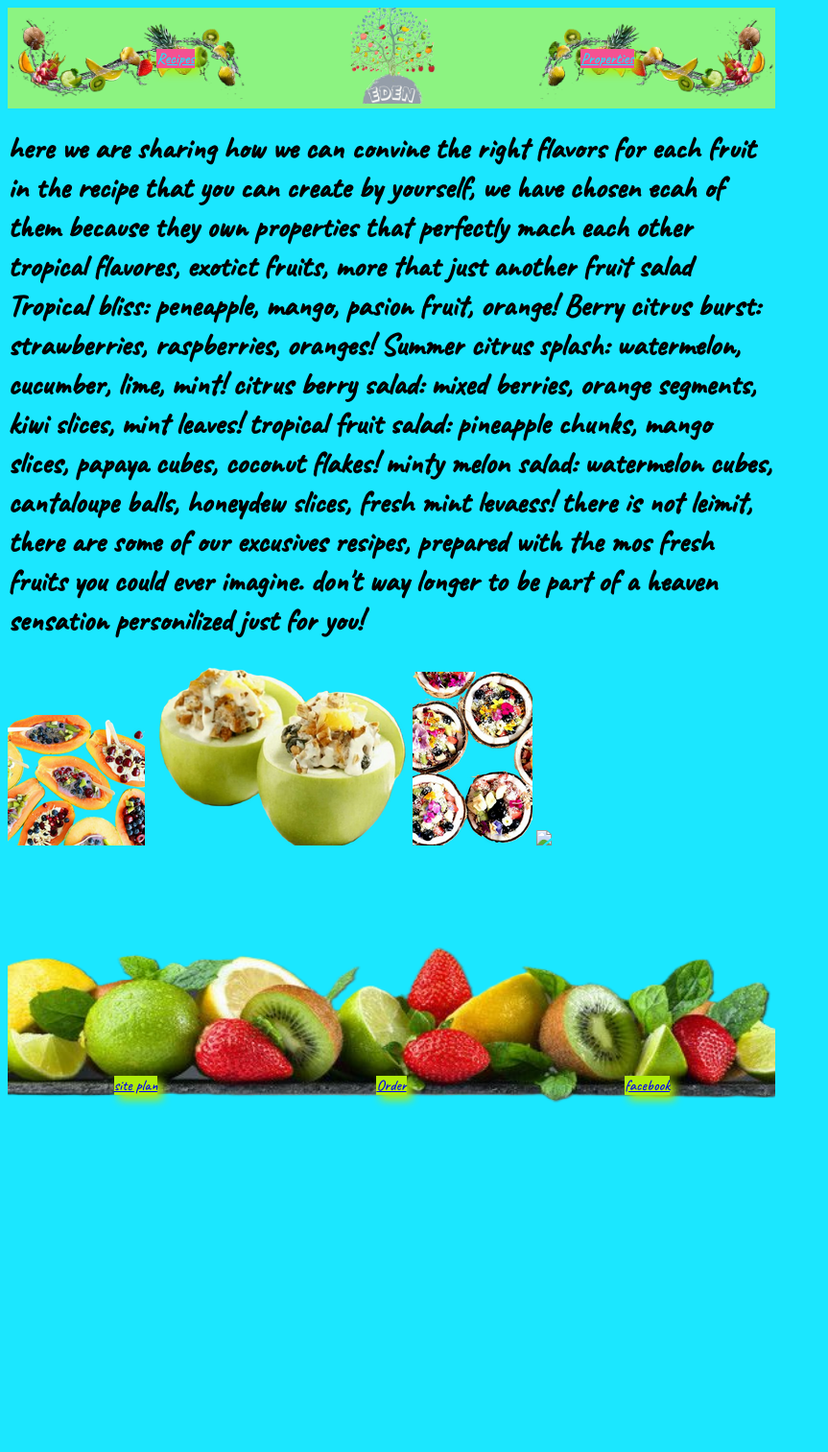
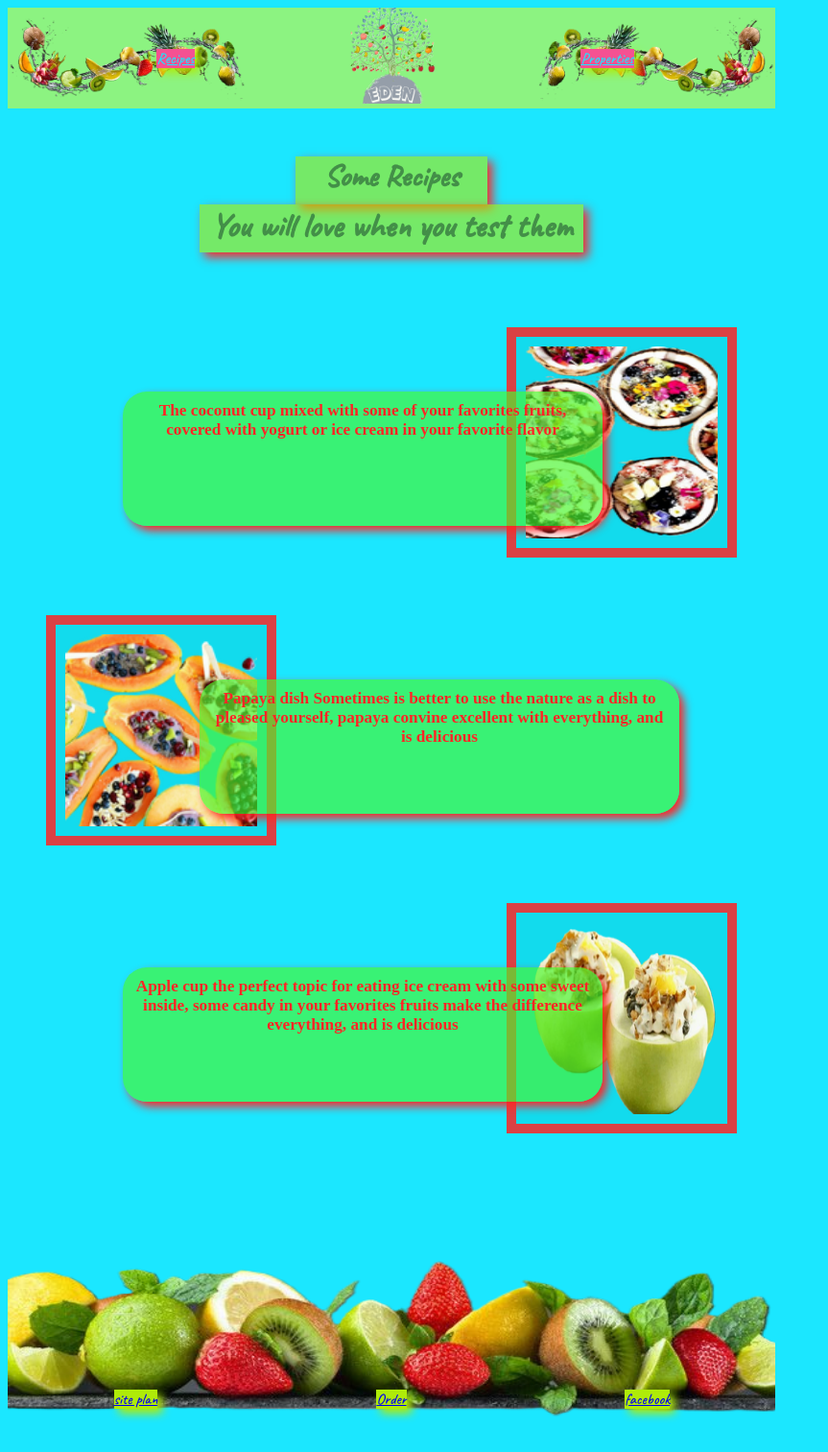
Before and after one commit to Nam3Mc/wdd130, a plain HTML site: page edden/recipe.html in a window 1280 px wide. Shown: the whole page at 96% size, without its empty margins (0-863 px from the left). Before the commit the page ends 1186 px from the top, so only its background shows below. Drawn offline with Linux system fonts and the light colour scheme; a web font is replaced by a local one.

Commit message:
child done

```diff
--- a/edden/recipe.html
+++ b/edden/recipe.html
@@ -3,7 +3,7 @@
 <head>
   <meta charset="UTF-8">
   <meta name="viewport" content="width=device-width, initial-scale=1.0">
-  <link type="text/css" rel="stylesheet" href="styles/styles.css" />
+  <link rel="stylesheet" href="styles/styles.css">
   <title>EDDEN</title>
 </head>
 <body>
@@ -25,16 +25,58 @@
       alt="fruitsw">
     </div>
 
-    <main>
+    <div id="headline">
+      <section id="text">
+          <h1>
+              Some Recipes
+          </h1>
+          <h2>
+              You will love when you test them
+          </h2>
+      </section>
+  </div>
 
-      <h1> here we are sharing how we can convine the right flavors for each fruit in the recipe that you can create by yourself, we have chosen ecah of them because they own properties that perfectly mach each other tropical flavores, exotict fruits, more that just another fruit salad Tropical bliss: peneapple, mango, pasion fruit, orange! Berry citrus burst: strawberries, raspberries, oranges! Summer citrus splash: watermelon, cucumber, lime, mint! citrus berry salad: mixed berries, orange segments, kiwi slices, mint leaves! tropical fruit salad: pineapple chunks, mango slices, papaya cubes, coconut flakes! minty melon salad: watermelon cubes, cantaloupe balls, honeydew slices, fresh mint levaess! there is not leimit, there are some of our excusives resipes, prepared with the mos fresh fruits you could ever imagine. don't way longer to be part of a heaven sensation personilized just for you!</h1>
-
-      <img src="images/papaya.png" alt=" ">
-      <img src="images/apple.png" alt=" ">
-      <img src="images/coconut.png" alt=" ">
-      <img src="images/magigwatermellon.png" alt=" ">
-
-    </main>
+    <main class="boxes">
+      <div id="first">
+          <img class="pict" src="images/coconut.png" alt="between montains">
+      </div>
+      <div id="second">
+          <img class="pict" src="images/papaya.png" alt="between">
+      </div>
+      <div id="third">
+          <img class="pict" src="images/apple.png" alt="between montains">
+      </div>
+      <section id="text1">
+          <h2 class="text">
+            The coconut cup
+            mixed with some of your
+            favorites fruits, covered
+            with yogurt or ice cream in
+            your favorite flavor
+          </h2>
+      </section>
+      <section id="text2">
+          <h2 class="text">
+            Papaya dish
+            Sometimes is better to use the
+            nature as a dish to pleased
+            yourself, papaya convine
+            excellent with everything,
+            and is delicious
+          </h2>
+      </section>
+      <section id="text3">
+          <h2 class="text">
+            Apple cup
+            the perfect topic for eating
+            ice cream with some sweet
+            inside, some candy in your
+            favorites fruits make the
+            difference everything,
+            and is delicious
+          </h2>
+      </section>
+  </main>
 
     <div id="down">
       <img src="images/line.png" alt="">
--- a/edden/styles/styles.css
+++ b/edden/styles/styles.css
@@ -129,3 +129,97 @@ body {
         color: #F55192;
         margin-top: 30px;
     }
+
+    /* child page  */
+
+    #text h1 {
+        width: 200px;
+        height: 50px;
+        color: rgb(67, 143, 72);
+        font-family: 'Caveat';
+        font-size: 2em;
+        margin: auto;
+        margin-top: 50px;
+        text-align: center;
+        box-shadow: 5px 5px 10px #FF2525;
+        background-color: #afeb099c;
+    }
+
+    #text h2 {
+        font-family: 'Caveat';
+        width: 400px;
+        height: 50px;
+        color: rgb(67, 143, 72);
+        margin: auto;
+        text-align: center;
+        box-shadow: 5px 5px 10px #FF2525;
+        background-color: #afeb099c;
+        font-size: 2.2em;
+        }
+
+    .pict {
+        width: 200px;
+        height: 200px;
+        padding: 10px;
+        background-color: rgb(18, 219, 237);
+        border: 10px solid #ff2525d7;
+    }
+    .text {
+        width: 100%;
+        height: 120px;
+        padding: 10px;
+        border-radius: 25px;
+        color: #FF2525;
+        font-size: 1.2em;
+        background-color: #49f72ea8;
+        font-family: 'Autour One';
+    }
+    .boxes {
+        display: grid;
+        grid-template-columns: repeat(8, 80px);
+        grid-template-rows: repeat(9, 100px);
+        justify-content: center;
+        margin-top: 50px;
+    }
+    main #first{
+        grid-column: 7/10;
+        grid-row: 1/4;
+        align-self: center;
+        justify-self: center;
+    }
+    main #second {
+        grid-column: 1/4;
+        grid-row: 4/7;
+        align-self: center;
+        justify-self: center;
+    }
+    main #third {
+        grid-column: 7/10;
+        grid-row: 7/10;
+        align-self: center;
+        justify-self: center;
+    }
+    main #text1 {
+        grid-column: 2/8;
+        grid-row: 2/3;
+        align-self: center;
+        font-size: 0.9em;
+        font-family: 'Autour One';
+        border-radius: 25px;
+    }
+    main #text2 {
+        grid-column: 3/9;
+        grid-row: 5/6;
+        align-self: center;
+        font-size: 0.9em;
+        font-family: 'Autour One';
+        border-radius: 25px;
+    }
+    main #text3 {
+        grid-column: 2/8;
+        grid-row: 8/9;
+        align-self: center;
+        font-size: 0.9em;
+        font-family: 'Autour One';
+        border-radius: 25px;
+        }
```
Also changed, not shown: edden/index.html (+1 -1 lines), edden/images/watermelo.png (added).
